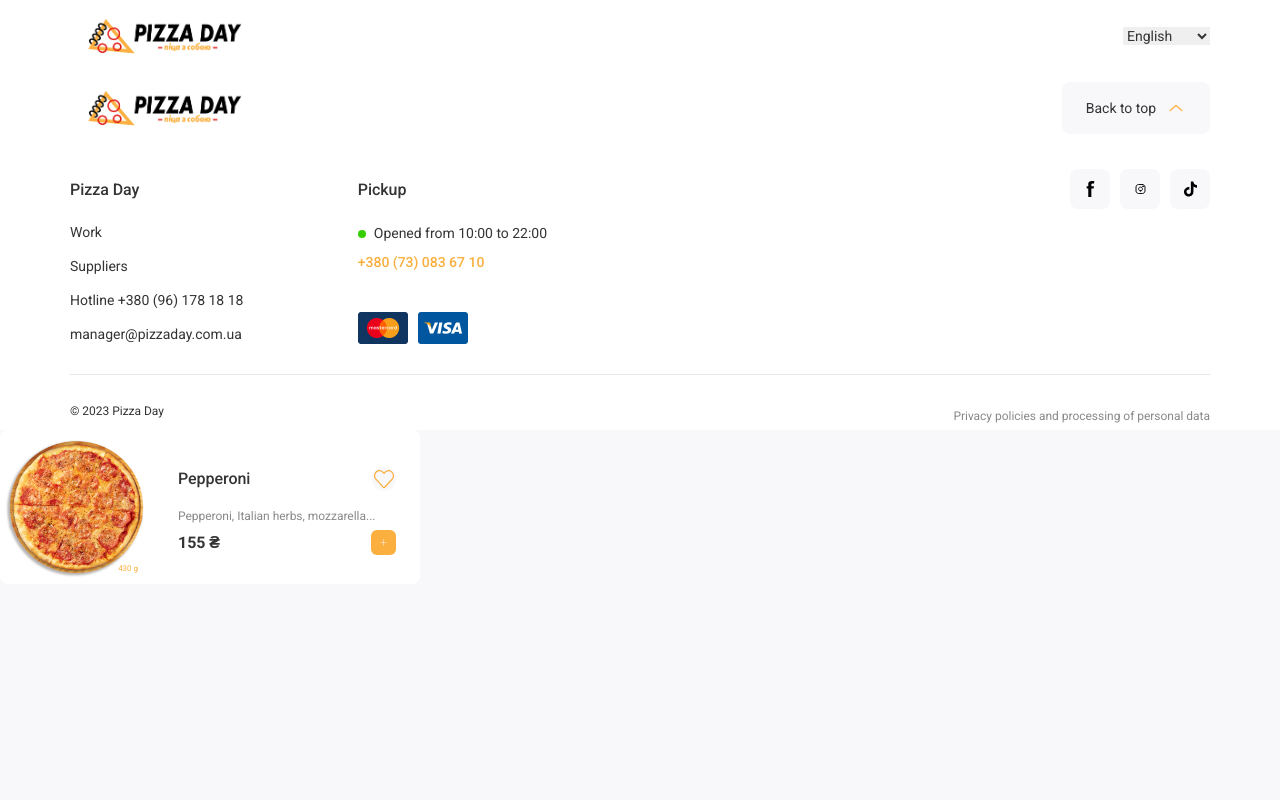
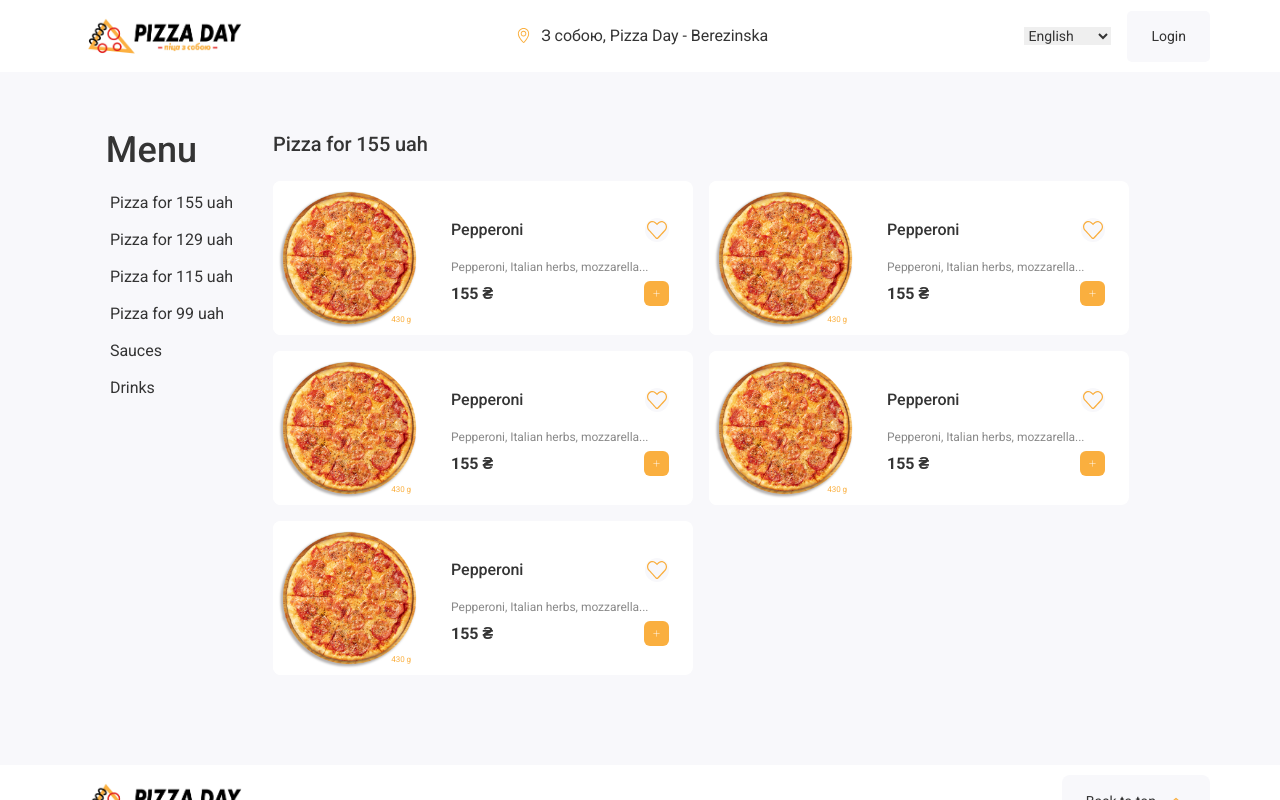
Before and after one commit to zinuu4/Pizza_Day, a React (Create React App) app: page /address in a window 1280 px wide. Both pictures are taken after a click on the button "Confirm the address". Shown: the top 800 px of the page. Built offline with nearby package versions, Linux system fonts and the light colour scheme; no server answers.

Commit message:
Menu layout has been implemented

```diff
--- a/src/components/appHeader/AppHeader.jsx
+++ b/src/components/appHeader/AppHeader.jsx
@@ -1,3 +1,6 @@
+import { useEffect, useState } from 'react';
+import { useNavigate } from 'react-router-dom';
+import { useSelector } from 'react-redux';
 import { Link } from 'react-router-dom';
 
 import logo from '../../assets/logo/logo.jpeg';
@@ -6,9 +9,16 @@ import locationYellow from '../../assets/locationImages/locationYellow.svg';
 import './appHeader.scss';
 
 const AppHeader = () => {
-  const isLocationChosen = false;
+  const {deliveryAddress} = useSelector(state => state.user);
+  const navigate = useNavigate();
 
-  if (isLocationChosen) {
+  const [booleanDeliveryAddress, setBooleanDeliveryAddress] = useState(false);
+
+  useEffect(() => {
+    setBooleanDeliveryAddress(!!deliveryAddress);
+  }, [deliveryAddress, navigate]);
+
+  if (booleanDeliveryAddress) {
     return (
       <header className="header">
         <div className="container">
--- /dev/null
+++ b/src/components/menu/Menu.jsx
@@ -0,0 +1,46 @@
+import ProductsList from 'components/productsList/ProductsList';
+
+import './menu.scss';
+
+const Menu = () => {
+  return (
+    <>
+      <div className="menu">
+
+        <div className='container'>
+          <div className='menu__wrapper'>
+            <div className='menu__bar-wrapper'>
+              <h3 className="menu__title">Menu</h3>
+              <ul className="menu__list">
+                <li className="menu__list-item">
+                  <a className='menu__list-item-link' href="#">Pizza for 155 uah</a>
+                </li>
+                <li className="menu__list-item">
+                  <a className='menu__list-item-link' href="#">Pizza for 129 uah</a>
+                </li>
+                <li className="menu__list-item">
+                  <a className='menu__list-item-link' href="#">Pizza for 115 uah</a>
+                </li>
+                <li className="menu__list-item">
+                  <a className='menu__list-item-link' href="#">Pizza for 99 uah</a>
+                </li>
+                <li className="menu__list-item">
+                  <a className='menu__list-item-link' href="#">Sauces</a>
+                </li>
+                <li className="menu__list-item">
+                  <a className='menu__list-item-link' href="#">Drinks</a>
+                </li>
+              </ul>
+            </div>
+            <ProductsList/>
+          </div>
+          </div>
+
+
+      </div>
+
+    </>
+  )
+}
+
+export default Menu;
--- /dev/null
+++ b/src/components/menu/menu.scss
@@ -0,0 +1,36 @@
+.menu {
+  padding: 40px 0 80px 0;
+  &__wrapper {
+    position: relative;
+    display: flex;
+    align-items: flex-start;
+  }
+  &__bar-wrapper {
+    display: flex;
+    flex-direction: column;
+    align-items: center;
+    position: sticky;
+    top: 5px;
+  }
+  &__title {
+    font-size: 36px;
+    line-height: 1;
+    letter-spacing: .0037em;
+    margin-bottom: 24px;
+  }
+  &__list {
+  }
+  &__list-item {
+    font-size: 16px;
+    line-height: 21px;
+    letter-spacing: -.0031em;
+    margin-bottom: 16px;
+    &-link {
+      display: block;
+      color: var(--text);
+    }
+    &-link:hover {
+      color: var(--text);
+    }
+  }
+}
--- a/src/components/productCard/ProductCard.js
+++ b/src/components/productCard/ProductCard.js
@@ -6,7 +6,7 @@ import './productCard.scss';
 
 const ProductCard = () => {
   return (
-    <div className='card'>
+    <li className='card'>
 
       <div className='card__image-wrapper'>
         <img className='card__image' src={pizza} alt="Pizza" />
@@ -33,7 +33,7 @@ const ProductCard = () => {
 
       </div>
 
-    </div>
+    </li>
   )
 }
 
--- /dev/null
+++ b/src/components/productsList/ProductsList.jsx
@@ -0,0 +1,20 @@
+import { ProductCard } from 'components/productCard/ProductCard';
+
+import './productsList.scss';
+
+const ProductsList = () => {
+  return (
+    <div className="products">
+      <h1 className="products__title">Pizza for 155 uah</h1>
+      <ul className="products__list">
+        <ProductCard/>
+        <ProductCard/>
+        <ProductCard/>
+        <ProductCard/>
+        <ProductCard/>
+      </ul>
+    </div>
+  )
+}
+
+export default ProductsList
--- /dev/null
+++ b/src/components/productsList/productsList.scss
@@ -0,0 +1,14 @@
+.products {
+  &__title {
+    font-size: 20px;
+    line-height: 1.25;
+    letter-spacing: -.0045em;
+    margin-bottom: 24px;
+    padding-left: 40px;
+  }
+  &__list {
+    display: grid;
+    grid-template-columns: repeat(2,1fr);
+    grid-gap: 16px;
+  }
+}
--- a/src/pages/pageMain/MainPage.js
+++ b/src/pages/pageMain/MainPage.js
@@ -4,7 +4,7 @@ import { useSelector } from 'react-redux';
 
 import AppHeader from 'components/appHeader/AppHeader';
 import AppFooter from 'components/appFooter/AppFooter';
-import { ProductCard } from 'components/productCard/ProductCard';
+import Menu from 'components/menu/Menu';
 
 const MainPage = () => {
   const {deliveryAddress} = useSelector(state => state.user);
@@ -22,8 +22,8 @@ const MainPage = () => {
   return (
     <>
       <AppHeader/>
+      <Menu/>
       <AppFooter/>
-      <ProductCard/>
     </>
   );
 };
--- a/src/styles/style.scss
+++ b/src/styles/style.scss
@@ -28,3 +28,7 @@ a {
   background-color: gray;
   opacity: .2;
 }
+
+ol, ul {
+  list-style-type: none;
+}
```
